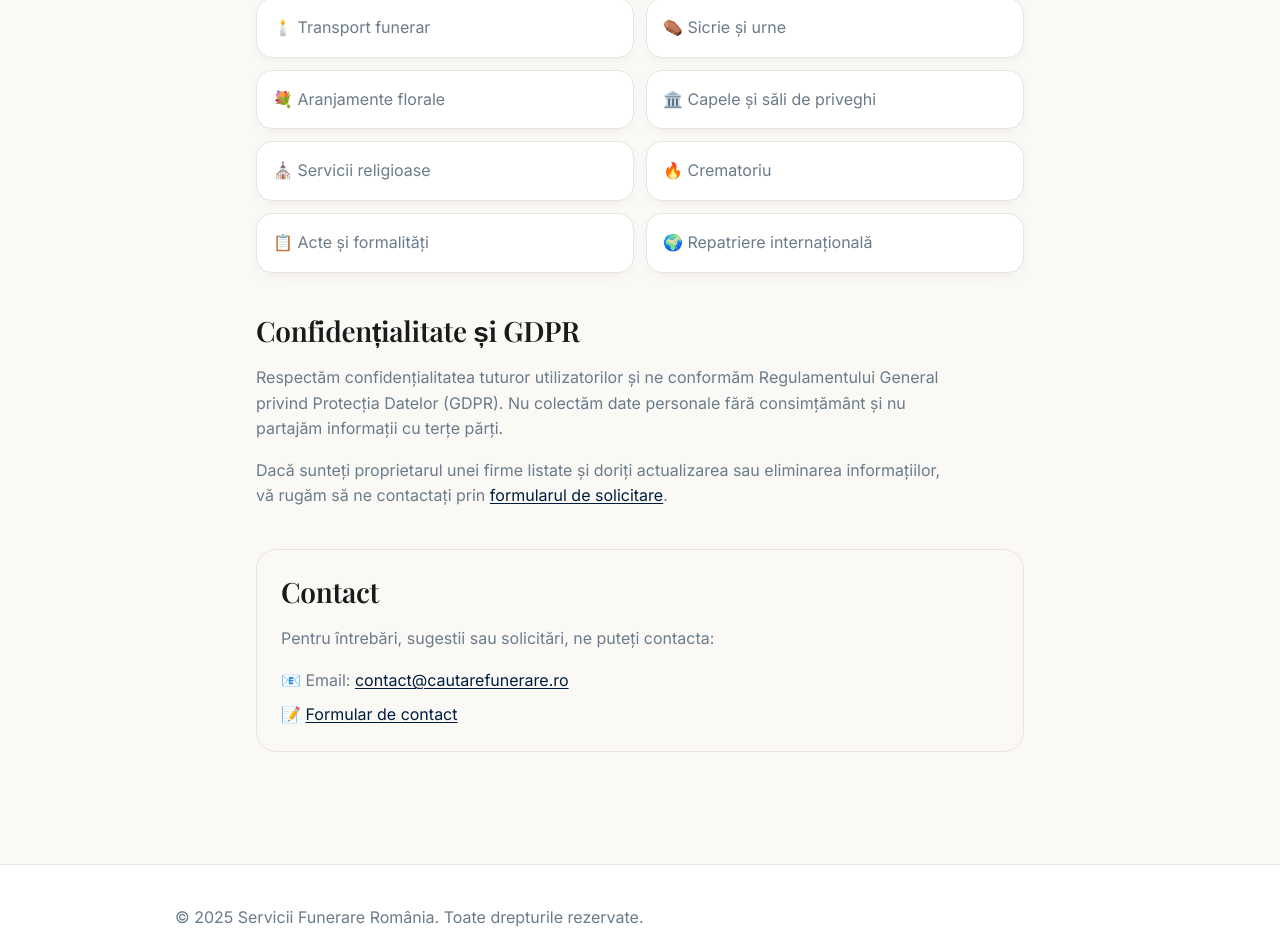
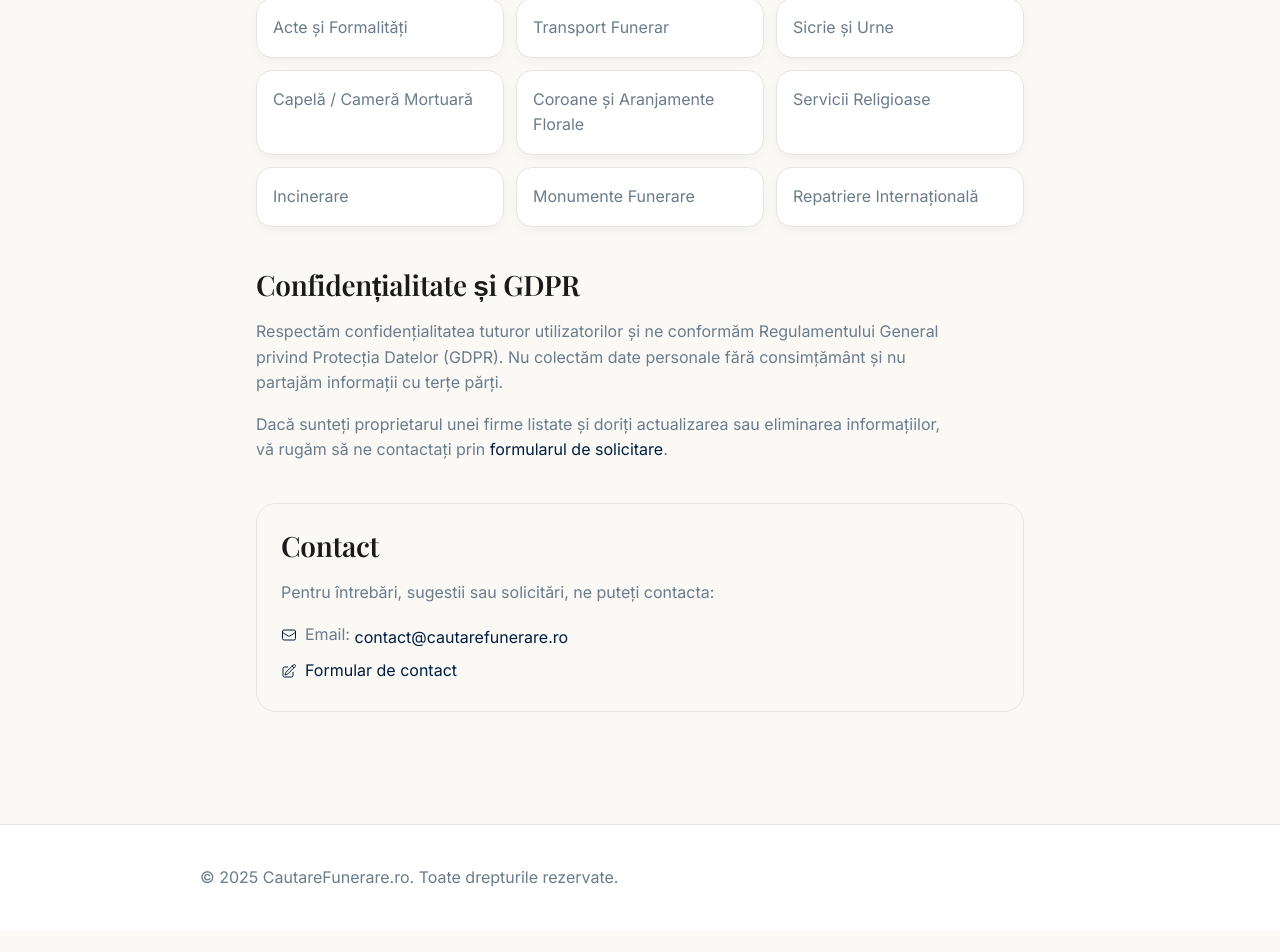
Before and after one commit to alandalala/timisoara-funeral-directory, a Next.js app in the folder frontend/: page /despre in a window 1280 px wide. Shown: the part 883-1835 px from the top of the page. After the commit the page ends 1813 px from the top, so only its background shows below. Built offline with nearby package versions, Linux system fonts and the light colour scheme; no server answers; a web font is replaced by a local one.

Commit message:
feat: Update content and UI elements across various pages for improved user experience and consistency

```diff
--- a/frontend/src/app/company/[slug]/CompanyDetail.tsx
+++ b/frontend/src/app/company/[slug]/CompanyDetail.tsx
@@ -451,7 +451,7 @@ export default function CompanyDetail({ company }: CompanyDetailProps) {
       <footer className="bg-white border-t border-warm-grey py-10 mt-16">
         <div className="container mx-auto px-4 text-center">
           <p className="text-slate">
-            © 2025 Servicii Funerare România. Toate drepturile rezervate.
+            © 2025 CautareFunerare.ro. Toate drepturile rezervate.
           </p>
         </div>
       </footer>
@@ -620,8 +620,9 @@ function ReviewSection({
             <span className="ml-auto text-sm font-normal text-slate">
               {reviewSummary.total_reviews} recenzii
               {reviewSummary.average_rating && (
-                <span className="ml-2">
-                  ⭐ {reviewSummary.average_rating.toFixed(1)}
+                <span className="ml-2 inline-flex items-center">
+                  <svg className="w-4 h-4 text-gold mr-0.5" fill="currentColor" viewBox="0 0 20 20"><path d="M9.049 2.927c.3-.921 1.603-.921 1.902 0l1.07 3.292a1 1 0 00.95.69h3.462c.969 0 1.371 1.24.588 1.81l-2.8 2.034a1 1 0 00-.364 1.118l1.07 3.292c.3.921-.755 1.688-1.54 1.118l-2.8-2.034a1 1 0 00-1.175 0l-2.8 2.034c-.784.57-1.838-.197-1.539-1.118l1.07-3.292a1 1 0 00-.364-1.118L2.98 8.72c-.783-.57-.38-1.81.588-1.81h3.461a1 1 0 00.951-.69l1.07-3.292z"/></svg>
+                  {reviewSummary.average_rating.toFixed(1)}
                 </span>
               )}
             </span>
@@ -667,7 +668,11 @@ function ReviewSection({
                 </span>
               )}
               {featuredReview.rating && (
-                <span className="text-gold">{'⭐'.repeat(featuredReview.rating)}</span>
+                <span className="inline-flex text-gold">
+                  {[...Array(featuredReview.rating)].map((_, i) => (
+                    <svg key={i} className="w-3 h-3" fill="currentColor" viewBox="0 0 20 20"><path d="M9.049 2.927c.3-.921 1.603-.921 1.902 0l1.07 3.292a1 1 0 00.95.69h3.462c.969 0 1.371 1.24.588 1.81l-2.8 2.034a1 1 0 00-.364 1.118l1.07 3.292c.3.921-.755 1.688-1.54 1.118l-2.8-2.034a1 1 0 00-1.175 0l-2.8 2.034c-.784.57-1.838-.197-1.539-1.118l1.07-3.292a1 1 0 00-.364-1.118L2.98 8.72c-.783-.57-.38-1.81.588-1.81h3.461a1 1 0 00.951-.69l1.07-3.292z"/></svg>
+                  ))}
+                </span>
               )}
             </footer>
           </blockquote>
--- a/frontend/src/app/contact/page.tsx
+++ b/frontend/src/app/contact/page.tsx
@@ -61,7 +61,7 @@ export default function ContactPage() {
       <div className="min-h-screen bg-cream flex items-center justify-center">
         <Card className="max-w-md mx-4 bg-white border-warm-grey rounded-2xl shadow-soft animate-fade-in">
           <CardContent className="pt-8 text-center">
-            <div className="text-6xl mb-4">✅</div>
+            <div className="mb-4"><svg className="w-16 h-16 mx-auto text-green-500" fill="none" viewBox="0 0 24 24" stroke="currentColor" strokeWidth="1.5"><path strokeLinecap="round" strokeLinejoin="round" d="M9 12.75L11.25 15 15 9.75M21 12a9 9 0 11-18 0 9 9 0 0118 0z"/></svg></div>
             <h2 className="text-2xl font-heading text-charcoal mb-2">
               Mesaj Trimis!
             </h2>
@@ -206,7 +206,7 @@ export default function ContactPage() {
                       Se trimite...
                     </>
                   ) : (
-                    '📧 Trimite Mesajul'
+                    <><svg className="w-4 h-4 mr-2 inline" fill="none" viewBox="0 0 24 24" stroke="currentColor" strokeWidth="2"><path strokeLinecap="round" strokeLinejoin="round" d="M3 8l7.89 5.26a2 2 0 002.22 0L21 8M5 19h14a2 2 0 002-2V7a2 2 0 00-2-2H5a2 2 0 00-2 2v10a2 2 0 002 2z"/></svg>Trimite Mesajul</>
                   )}
                 </Button>
               </form>
@@ -218,7 +218,9 @@ export default function ContactPage() {
             <Card className="bg-white border-warm-grey rounded-2xl shadow-soft">
               <CardContent className="pt-6">
                 <div className="text-center">
-                  <div className="text-3xl mb-2">📧</div>
+                  <svg className="w-8 h-8 mx-auto mb-2 text-navy" fill="none" viewBox="0 0 24 24" stroke="currentColor" strokeWidth={1.5}>
+                    <path strokeLinecap="round" strokeLinejoin="round" d="M21.75 6.75v10.5a2.25 2.25 0 01-2.25 2.25h-15a2.25 2.25 0 01-2.25-2.25V6.75m19.5 0A2.25 2.25 0 0019.5 4.5h-15a2.25 2.25 0 00-2.25 2.25m19.5 0v.243a2.25 2.25 0 01-1.07 1.916l-7.5 4.615a2.25 2.25 0 01-2.36 0L3.32 8.91a2.25 2.25 0 01-1.07-1.916V6.75" />
+                  </svg>
                   <h3 className="font-heading text-charcoal mb-1">Email</h3>
                   <a
                     href="mailto:contact@cautarefunerare.ro"
@@ -232,9 +234,11 @@ export default function ContactPage() {
             <Card className="bg-white border-warm-grey rounded-2xl shadow-soft">
               <CardContent className="pt-6">
                 <div className="text-center">
-                  <div className="text-3xl mb-2">🕐</div>
+                  <svg className="w-8 h-8 mx-auto mb-2 text-navy" fill="none" viewBox="0 0 24 24" stroke="currentColor" strokeWidth={1.5}>
+                    <path strokeLinecap="round" strokeLinejoin="round" d="M12 6v6h4.5m4.5 0a9 9 0 11-18 0 9 9 0 0118 0z" />
+                  </svg>
                   <h3 className="font-heading text-charcoal mb-1">Timp de răspuns</h3>
-                  <p className="text-slate">24-48 ore lucrătoare</p>
+                  <p className="text-slate">1-2 zile lucrătoare</p>
                 </div>
               </CardContent>
             </Card>
@@ -246,7 +250,7 @@ export default function ContactPage() {
       <footer className="bg-white border-t border-warm-grey py-10 mt-16">
         <div className="container mx-auto px-4 text-center">
           <p className="text-slate">
-            © 2025 Servicii Funerare România. Toate drepturile rezervate.
+            © 2025 CautareFunerare.ro. Toate drepturile rezervate.
           </p>
         </div>
       </footer>
--- a/frontend/src/app/despre/page.tsx
+++ b/frontend/src/app/despre/page.tsx
@@ -98,15 +98,16 @@ export default function AboutPage() {
               <p className="text-slate leading-relaxed mb-4">
                 În directorul nostru puteți găsi firme care oferă o gamă completă de servicii funerare:
               </p>
-              <div className="grid grid-cols-1 md:grid-cols-2 gap-3 text-slate">
-                <div className="bg-white p-4 rounded-xl border border-warm-grey shadow-soft">🕯️ Transport funerar</div>
-                <div className="bg-white p-4 rounded-xl border border-warm-grey shadow-soft">⚰️ Sicrie și urne</div>
-                <div className="bg-white p-4 rounded-xl border border-warm-grey shadow-soft">💐 Aranjamente florale</div>
-                <div className="bg-white p-4 rounded-xl border border-warm-grey shadow-soft">🏛️ Capele și săli de priveghi</div>
-                <div className="bg-white p-4 rounded-xl border border-warm-grey shadow-soft">⛪ Servicii religioase</div>
-                <div className="bg-white p-4 rounded-xl border border-warm-grey shadow-soft">🔥 Crematoriu</div>
-                <div className="bg-white p-4 rounded-xl border border-warm-grey shadow-soft">📋 Acte și formalități</div>
-                <div className="bg-white p-4 rounded-xl border border-warm-grey shadow-soft">🌍 Repatriere internațională</div>
+              <div className="grid grid-cols-1 md:grid-cols-2 lg:grid-cols-3 gap-3 text-slate">
+                <div className="bg-white p-4 rounded-xl border border-warm-grey shadow-soft">Acte și Formalități</div>
+                <div className="bg-white p-4 rounded-xl border border-warm-grey shadow-soft">Transport Funerar</div>
+                <div className="bg-white p-4 rounded-xl border border-warm-grey shadow-soft">Sicrie și Urne</div>
+                <div className="bg-white p-4 rounded-xl border border-warm-grey shadow-soft">Capelă / Cameră Mortuară</div>
+                <div className="bg-white p-4 rounded-xl border border-warm-grey shadow-soft">Coroane și Aranjamente Florale</div>
+                <div className="bg-white p-4 rounded-xl border border-warm-grey shadow-soft">Servicii Religioase</div>
+                <div className="bg-white p-4 rounded-xl border border-warm-grey shadow-soft">Incinerare</div>
+                <div className="bg-white p-4 rounded-xl border border-warm-grey shadow-soft">Monumente Funerare</div>
+                <div className="bg-white p-4 rounded-xl border border-warm-grey shadow-soft">Repatriere Internațională</div>
               </div>
             </section>
 
@@ -137,10 +138,11 @@ export default function AboutPage() {
               </p>
               <div className="space-y-2">
                 <p className="text-slate">
-                  📧 Email: <a href="mailto:contact@cautarefunerare.ro" className="text-navy link-animated">contact@cautarefunerare.ro</a>
+                  <span className="inline-flex items-center"><svg className="w-4 h-4 mr-2 text-navy" fill="none" viewBox="0 0 24 24" stroke="currentColor" strokeWidth="1.5"><path strokeLinecap="round" strokeLinejoin="round" d="M21.75 6.75v10.5a2.25 2.25 0 01-2.25 2.25h-15a2.25 2.25 0 01-2.25-2.25V6.75m19.5 0A2.25 2.25 0 0019.5 4.5h-15a2.25 2.25 0 00-2.25 2.25m19.5 0v.243a2.25 2.25 0 01-1.07 1.916l-7.5 4.615a2.25 2.25 0 01-2.36 0L3.32 8.91a2.25 2.25 0 01-1.07-1.916V6.75"/></svg>Email:</span> <a href="mailto:contact@cautarefunerare.ro" className="text-navy link-animated">contact@cautarefunerare.ro</a>
                 </p>
-                <p className="text-slate">
-                  📝 <Link href="/contact" className="text-navy link-animated">Formular de contact</Link>
+                <p className="text-slate inline-flex items-center">
+                  <svg className="w-4 h-4 mr-2 text-navy" fill="none" viewBox="0 0 24 24" stroke="currentColor" strokeWidth="1.5"><path strokeLinecap="round" strokeLinejoin="round" d="M16.862 4.487l1.687-1.688a1.875 1.875 0 112.652 2.652L10.582 16.07a4.5 4.5 0 01-1.897 1.13L6 18l.8-2.685a4.5 4.5 0 011.13-1.897l8.932-8.931zm0 0L19.5 7.125M18 14v4.75A2.25 2.25 0 0115.75 21H5.25A2.25 2.25 0 013 18.75V8.25A2.25 2.25 0 015.25 6H10"/></svg>
+                  <Link href="/contact" className="text-navy link-animated">Formular de contact</Link>
                 </p>
               </div>
             </section>
@@ -152,7 +154,7 @@ export default function AboutPage() {
       <footer className="bg-white border-t border-warm-grey py-10 mt-16">
         <div className="container mx-auto px-4 text-center">
           <p className="text-slate">
-            © 2025 Servicii Funerare România. Toate drepturile rezervate.
+            © 2025 CautareFunerare.ro. Toate drepturile rezervate.
           </p>
         </div>
       </footer>
--- a/frontend/src/app/eliminare/page.tsx
+++ b/frontend/src/app/eliminare/page.tsx
@@ -60,7 +60,7 @@ export default function RemovalRequestPage() {
       <div className="min-h-screen bg-cream flex items-center justify-center">
         <Card className="max-w-md mx-4 bg-white border-warm-grey rounded-2xl shadow-soft animate-fade-in">
           <CardContent className="pt-8 text-center">
-            <div className="text-6xl mb-4" aria-hidden="true">✅</div>
+            <div className="mb-4" aria-hidden="true"><svg className="w-16 h-16 mx-auto text-green-500" fill="none" viewBox="0 0 24 24" stroke="currentColor" strokeWidth="1.5"><path strokeLinecap="round" strokeLinejoin="round" d="M9 12.75L11.25 15 15 9.75M21 12a9 9 0 11-18 0 9 9 0 0118 0z"/></svg></div>
             <h2 className="text-2xl font-heading text-charcoal mb-2">
               Cerere Înregistrată
             </h2>
@@ -294,7 +294,7 @@ export default function RemovalRequestPage() {
                       Se procesează...
                     </>
                   ) : (
-                    '📝 Trimite Solicitarea'
+                    <><svg className="w-4 h-4 mr-2 inline" fill="none" viewBox="0 0 24 24" stroke="currentColor" strokeWidth="2"><path strokeLinecap="round" strokeLinejoin="round" d="M16.862 4.487l1.687-1.688a1.875 1.875 0 112.652 2.652L10.582 16.07a4.5 4.5 0 01-1.897 1.13L6 18l.8-2.685a4.5 4.5 0 011.13-1.897l8.932-8.931zm0 0L19.5 7.125M18 14v4.75A2.25 2.25 0 0115.75 21H5.25A2.25 2.25 0 013 18.75V8.25A2.25 2.25 0 015.25 6H10"/></svg>Trimite Solicitarea</>
                   )}
                 </Button>
               </form>
@@ -317,7 +317,7 @@ export default function RemovalRequestPage() {
       <footer className="bg-white border-t border-warm-grey py-10 mt-16" role="contentinfo">
         <div className="container mx-auto px-4 text-center">
           <p className="text-slate">
-            © 2025 Servicii Funerare România. Toate drepturile rezervate.
+            © 2025 CautareFunerare.ro. Toate drepturile rezervate.
           </p>
         </div>
       </footer>
--- a/frontend/src/app/globals.css
+++ b/frontend/src/app/globals.css
@@ -461,7 +461,11 @@ a:hover {
 /* Link hover - subtle underline animation */
 .link-animated {
   position: relative;
+  text-decoration: none !important;
   transition: color 200ms ease;
+}
+.link-animated:hover {
+  text-decoration: none !important;
 }
 .link-animated::after {
   content: '';
--- a/frontend/src/components/CompanyCard.tsx
+++ b/frontend/src/components/CompanyCard.tsx
@@ -270,7 +270,7 @@ export function CompanyCard({ company }: CompanyCardProps) {
                     color: '#FFFFFF',
                   }}
                 >
-                  ★ Servicii complete
+                  <svg className="w-3 h-3 inline mr-1" fill="currentColor" viewBox="0 0 20 20"><path d="M9.049 2.927c.3-.921 1.603-.921 1.902 0l1.07 3.292a1 1 0 00.95.69h3.462c.969 0 1.371 1.24.588 1.81l-2.8 2.034a1 1 0 00-.364 1.118l1.07 3.292c.3.921-.755 1.688-1.54 1.118l-2.8-2.034a1 1 0 00-1.175 0l-2.8 2.034c-.784.57-1.838-.197-1.539-1.118l1.07-3.292a1 1 0 00-.364-1.118L2.98 8.72c-.783-.57-.38-1.81.588-1.81h3.461a1 1 0 00.951-.69l1.07-3.292z"/></svg>Servicii complete
                 </Badge>
               ) : (
                 <>
--- a/frontend/src/components/Map.tsx
+++ b/frontend/src/components/Map.tsx
@@ -137,6 +137,7 @@ interface MapProps {
   height?: string;
   showAllMarkers?: boolean;
   onBoundsChange?: (bounds: MapBounds) => void;
+  disableAutoFit?: boolean;
 }
 
 export function Map({
@@ -145,7 +146,8 @@ export function Map({
   onCompanySelect,
   height = '400px',
   showAllMarkers = true,
-  onBoundsChange
+  onBoundsChange,
+  disableAutoFit = false
 }: MapProps) {
   const [isMounted, setIsMounted] = useState(false);
 
@@ -171,6 +173,7 @@ export function Map({
     height={height}
     showAllMarkers={showAllMarkers}
     onBoundsChange={onBoundsChange}
+    disableAutoFit={disableAutoFit}
   />;
 }
 
@@ -181,7 +184,8 @@ function MapContent({
   onCompanySelect,
   height,
   showAllMarkers,
-  onBoundsChange
+  onBoundsChange,
+  disableAutoFit
 }: MapProps) {
   const [MapComponents, setMapComponents] = useState<any>(null);
 
@@ -261,6 +265,9 @@ function MapContent({
     const map = useMap();
 
     useEffect(() => {
+      // Skip auto-fit if disabled (user has interacted with map)
+      if (disableAutoFit) return;
+
       if (companiesWithCoords.length === 0) {
         // No companies, show all of Romania
         map.setView(ROMANIA_CENTER, DEFAULT_ZOOM);
@@ -277,7 +284,7 @@ function MapContent({
       const L = require('leaflet');
       const bounds = L.latLngBounds(companiesWithCoords.map(c => c.coords));
       map.fitBounds(bounds, { padding: [50, 50], maxZoom: 14 });
-    }, [map, companiesWithCoords.length]);
+    }, [map, companiesWithCoords.length, disableAutoFit]);
 
     return null;
   }
@@ -359,7 +366,7 @@ function MapContent({
                       href={`tel:${company.contacts[0].value}`}
                       className="text-xs text-blue-600 hover:underline"
                     >
-                      📞 {company.contacts[0].value}
+                      <span className="inline-flex items-center"><svg className="w-3 h-3 mr-1" fill="none" viewBox="0 0 24 24" stroke="currentColor" strokeWidth="2"><path strokeLinecap="round" strokeLinejoin="round" d="M3 5a2 2 0 012-2h3.28a1 1 0 01.948.684l1.498 4.493a1 1 0 01-.502 1.21l-2.257 1.13a11.042 11.042 0 005.516 5.516l1.13-2.257a1 1 0 011.21-.502l4.493 1.498a1 1 0 01.684.949V19a2 2 0 01-2 2h-1C9.716 21 3 14.284 3 6V5z"/></svg>{company.contacts[0].value}</span>
                     </a>
                   )}
                   <div className="mt-2 flex gap-2">
@@ -380,7 +387,7 @@ function MapContent({
                         className="inline-block text-xs px-3 py-1.5 rounded hover:opacity-90"
                         style={{ backgroundColor: '#16a34a', color: '#ffffff' }}
                       >
-                        📍 Maps
+                        <span className="inline-flex items-center"><svg className="w-3 h-3 mr-1" fill="none" viewBox="0 0 24 24" stroke="currentColor" strokeWidth="2"><path strokeLinecap="round" strokeLinejoin="round" d="M17.657 16.657L13.414 20.9a1.998 1.998 0 01-2.827 0l-4.244-4.243a8 8 0 1111.314 0z"/><path strokeLinecap="round" strokeLinejoin="round" d="M15 11a3 3 0 11-6 0 3 3 0 016 0z"/></svg>Maps</span>
                       </a>
                     )}
                   </div>
```
Also changed, not shown: frontend/src/app/page.tsx (+68 -14 lines), 2 other files (tests, documents, lock files or other folders).
